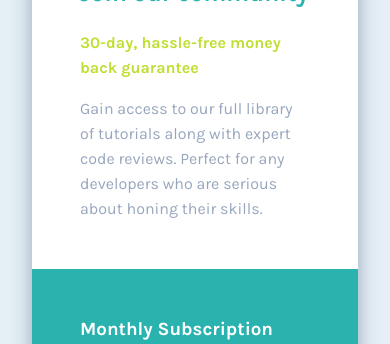
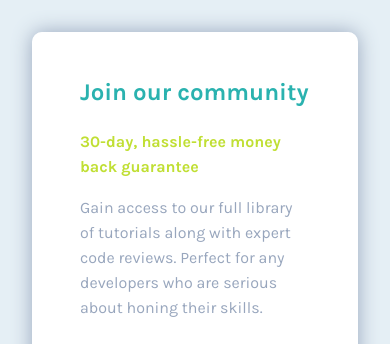
Before and after one commit to iamhobv/single-price-grid-component-master-2025, a plain HTML site: page index.html in a window 390 px wide. Shown: the top 344 px of the page. Drawn offline with Linux system fonts and the light colour scheme.

Commit message:
update media query

```diff
--- a/index.html
+++ b/index.html
@@ -27,15 +27,14 @@
     </style>
   </head>
   <body>
-    <main>
     <div class="contain">
       <div class="row1">
         <h2>Join our community</h2>
         <h4>30-day, hassle-free money back guarantee</h4>
         <p>
           Gain access to our full library of tutorials along with expert code
-            reviews. Perfect for any developers who are serious about honing
-            their skills.
+          reviews. Perfect for any developers who are serious about honing their
+          skills.
         </p>
       </div>
       <div class="row2">
@@ -62,7 +61,6 @@
         </div>
       </div>
     </div>
-    </main>
 
     <!-- <footer>
       <p class="attribution">
--- a/style.css
+++ b/style.css
@@ -16,7 +16,7 @@ body {
   display: flex;
   flex-direction: column;
   justify-content: center;
-  height: 100vh;
+  /* height: 100vh; */
   background-color: var(--LightGray);
 }
 
@@ -127,9 +127,9 @@ button {
     border-bottom-left-radius: 10px;
   }
   .contain {
-    position: static;
-    top: 0%;
-    left: 0%;
+    position: unset;
+    /* top: 0%; */
+    /* left: 0%; */
     transform: translate(0%, 0%);
     margin: 2em;
   }
```
Lines whose indentation alone changed are shown as unchanged.
